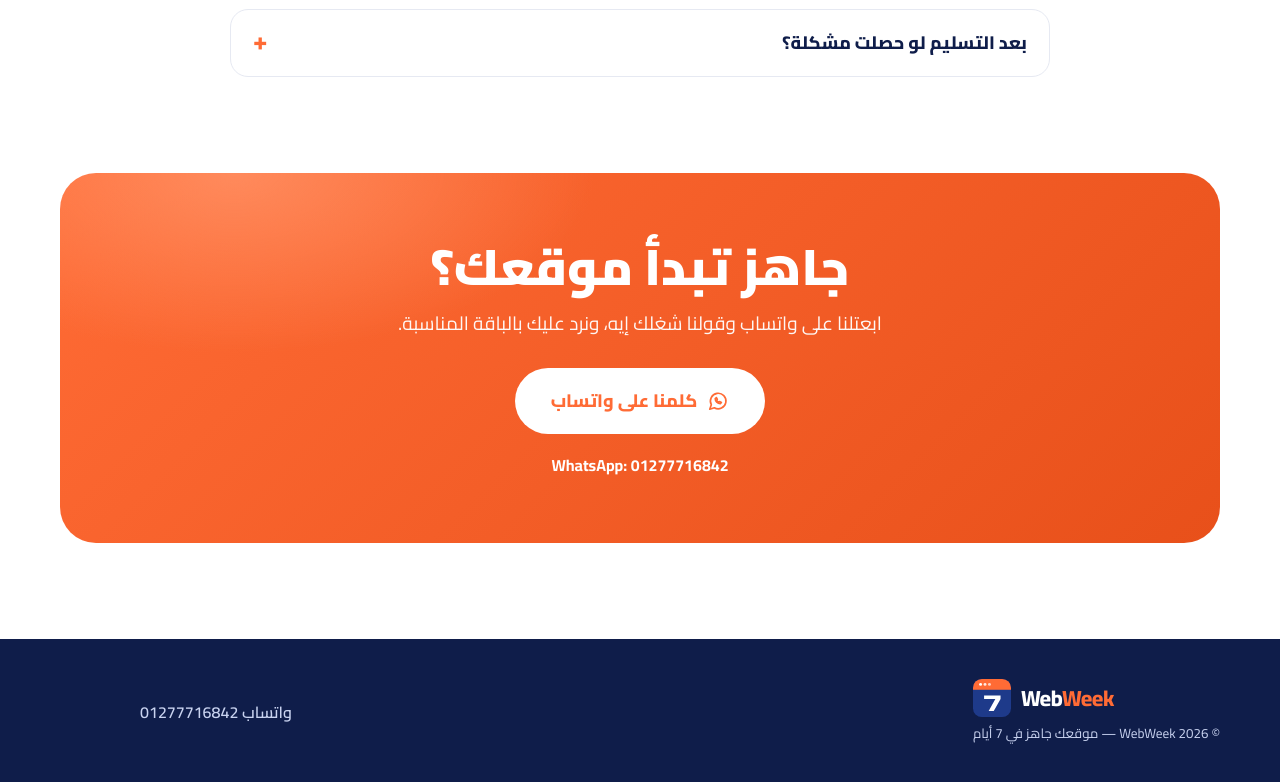
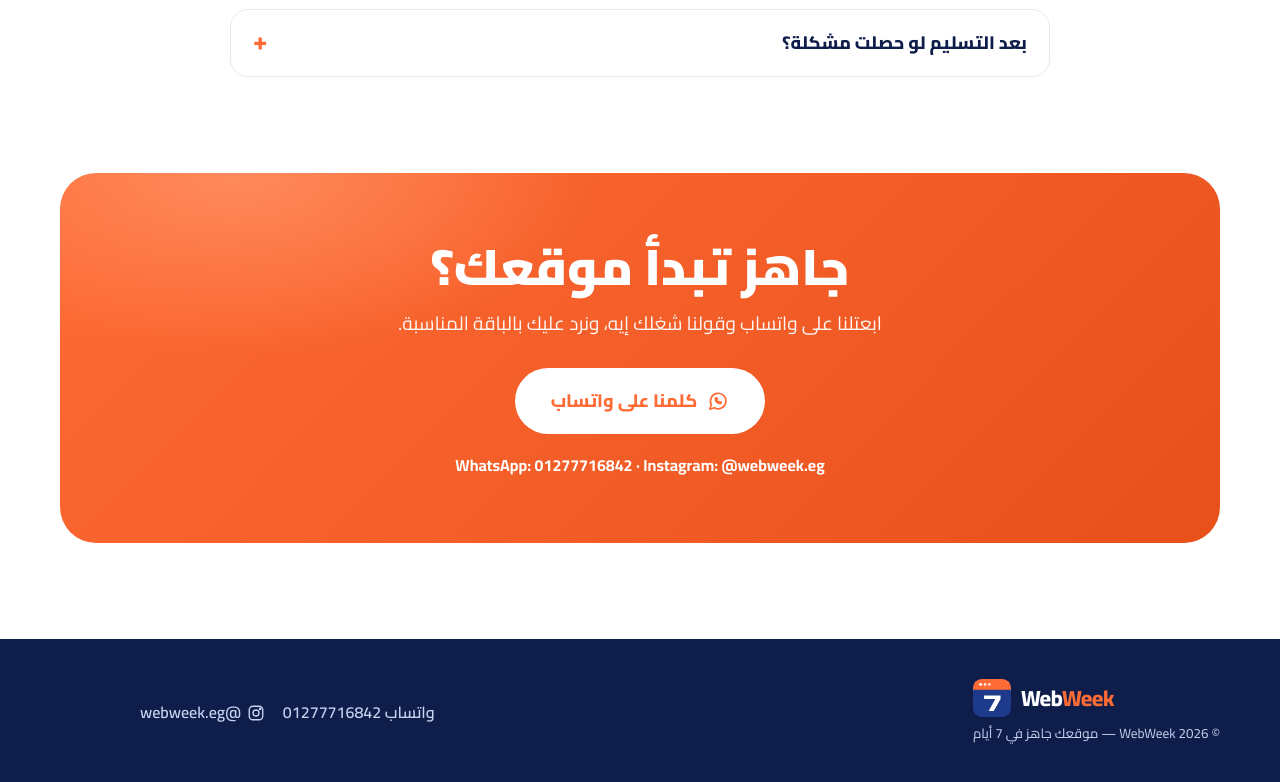
Before and after one commit to MartinaRafat/webweek, a plain HTML site: page index.html in a window 1280 px wide. Shown: the part 6748-7530 px from the top of the page. Drawn offline with Linux system fonts and the light colour scheme.

Commit message:
Add Instagram link

```diff
--- a/index.html
+++ b/index.html
@@ -368,7 +368,7 @@ footer small{display:block;margin-top:6px}
 <h2>جاهز تبدأ موقعك؟</h2>
 <p>ابعتلنا على واتساب وقولنا شغلك إيه، ونرد عليك بالباقة المناسبة.</p>
 <a class="btn" href="https://wa.me/201277716842?text=%D8%A3%D9%87%D9%84%D8%A7%D9%8B%20WebWeek%20%F0%9F%91%8B%20%D8%B9%D8%A7%D9%8A%D8%B2%20%D8%A3%D8%B9%D9%85%D9%84%20%D9%85%D9%88%D9%82%D8%B9%20%D9%88%D8%B9%D8%A7%D9%8A%D8%B2%20%D8%A3%D8%B9%D8%B1%D9%81%20%D8%A7%D9%84%D8%AA%D9%81%D8%A7%D8%B5%D9%8A%D9%84" target="_blank" rel="noopener"><svg class="ic" width="22" height="22" viewBox="0 0 24 24" fill="none" stroke="currentColor" stroke-width="1.8" stroke-linecap="round" stroke-linejoin="round" aria-hidden="true"><path d="M3 21l1.7-5A8.5 8.5 0 1 1 8 19.4Z"/><path d="M9 9.5c0 3 2.5 5.5 5.5 5.5l1.2-1.4-2-1-.9.8c-1-.4-1.9-1.3-2.3-2.3l.8-.9-1-2L9 9.5Z"/></svg> كلمنا على واتساب</a>
-<span class="alt">WhatsApp: 01277716842</span>
+<span class="alt">WhatsApp: 01277716842 · Instagram: @webweek.eg</span>
 </div></div></div>
 </main>
 
@@ -387,7 +387,7 @@ footer small{display:block;margin-top:6px}
   </g>
 </svg>
 <span><span class="a">Web</span><span class="b">Week</span></span></a><small>© 2026 WebWeek — موقعك جاهز في 7 أيام</small></div>
-<div class="links"><a href="https://wa.me/201277716842?text=%D8%A3%D9%87%D9%84%D8%A7%D9%8B%20WebWeek%20%F0%9F%91%8B%20%D8%B9%D8%A7%D9%8A%D8%B2%20%D8%A3%D8%B9%D9%85%D9%84%20%D9%85%D9%88%D9%82%D8%B9%20%D9%88%D8%B9%D8%A7%D9%8A%D8%B2%20%D8%A3%D8%B9%D8%B1%D9%81%20%D8%A7%D9%84%D8%AA%D9%81%D8%A7%D8%B5%D9%8A%D9%84" target="_blank" rel="noopener">واتساب 01277716842</a></div>
+<div class="links"><a href="https://wa.me/201277716842?text=%D8%A3%D9%87%D9%84%D8%A7%D9%8B%20WebWeek%20%F0%9F%91%8B%20%D8%B9%D8%A7%D9%8A%D8%B2%20%D8%A3%D8%B9%D9%85%D9%84%20%D9%85%D9%88%D9%82%D8%B9%20%D9%88%D8%B9%D8%A7%D9%8A%D8%B2%20%D8%A3%D8%B9%D8%B1%D9%81%20%D8%A7%D9%84%D8%AA%D9%81%D8%A7%D8%B5%D9%8A%D9%84" target="_blank" rel="noopener">واتساب 01277716842</a><a href="https://www.instagram.com/webweek.eg/" target="_blank" rel="noopener" style="display:inline-flex;gap:6px;align-items:center"><svg class="ic" width="18" height="18" viewBox="0 0 24 24" fill="none" stroke="currentColor" stroke-width="1.8" stroke-linecap="round" stroke-linejoin="round" aria-hidden="true"><rect x="3" y="3" width="18" height="18" rx="5"/><circle cx="12" cy="12" r="4"/><circle cx="17.5" cy="6.5" r=".8" fill="currentColor"/></svg> @webweek.eg</a></div>
 </div></footer>
 
 <a class="fab" href="https://wa.me/201277716842?text=%D8%A3%D9%87%D9%84%D8%A7%D9%8B%20WebWeek%20%F0%9F%91%8B%20%D8%B9%D8%A7%D9%8A%D8%B2%20%D8%A3%D8%B9%D9%85%D9%84%20%D9%85%D9%88%D9%82%D8%B9%20%D9%88%D8%B9%D8%A7%D9%8A%D8%B2%20%D8%A3%D8%B9%D8%B1%D9%81%20%D8%A7%D9%84%D8%AA%D9%81%D8%A7%D8%B5%D9%8A%D9%84" target="_blank" rel="noopener" aria-label="واتساب"><svg class="ic" width="24" height="24" viewBox="0 0 24 24" fill="none" stroke="currentColor" stroke-width="1.8" stroke-linecap="round" stroke-linejoin="round" aria-hidden="true"><path d="M3 21l1.7-5A8.5 8.5 0 1 1 8 19.4Z"/><path d="M9 9.5c0 3 2.5 5.5 5.5 5.5l1.2-1.4-2-1-.9.8c-1-.4-1.9-1.3-2.3-2.3l.8-.9-1-2L9 9.5Z"/></svg></a>
```
